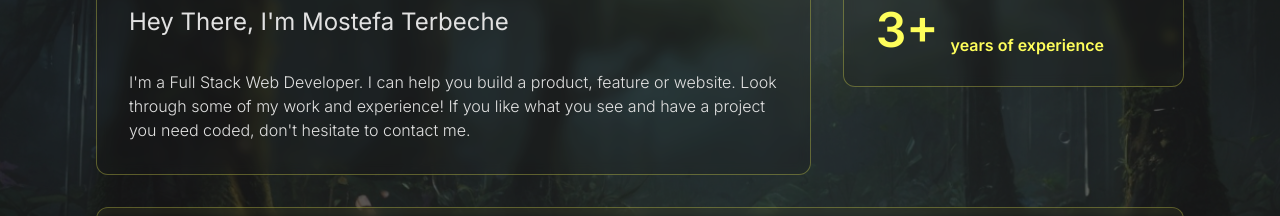
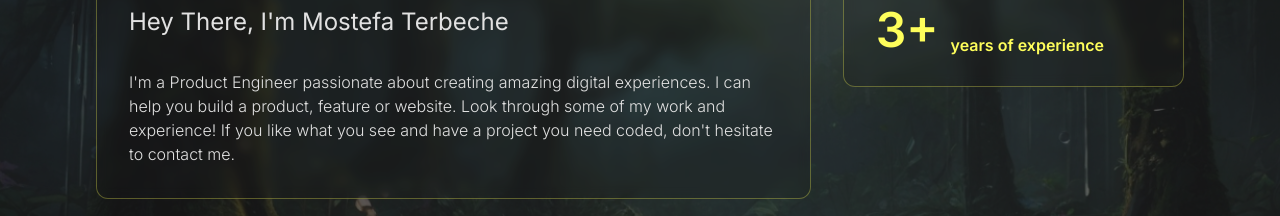
Before and after one commit to Terbeche/portfolio-next, a Next.js app: page /about in a window 1280 px wide. Shown: the part 287-503 px from the top of the page. Built offline with nearby package versions, Linux system fonts and the light colour scheme.

Commit message:
Update the about page and description

```diff
--- a/src/app/page.tsx
+++ b/src/app/page.tsx
@@ -25,7 +25,7 @@ export default function Home() {
             <span className="text-accent">Mostefa Terbeche</span>
           </h1>
           <p className="text-xl md:text-2xl text-muted-foreground mb-8 max-w-3xl mx-auto">
-            Full Stack Web Developer passionate about creating amazing digital experiences
+            Product Engineer passionate about creating amazing digital experiences
           </p>
           <div className="flex flex-col sm:flex-row gap-4 justify-center">
             <Link
--- a/src/components/about/index.tsx
+++ b/src/components/about/index.tsx
@@ -14,7 +14,7 @@ const AboutDetails: React.FC = () => {
             Hey There, I&apos;m Mostefa Terbeche
           </h2>
           <p className="font-light  text-xs sm:text-sm md:text-base   ">
-            I&apos;m a Full Stack Web Developer. I can help you build a product, feature or website. Look through some of my work and experience! If you like what you see and have a project you need coded, don&apos;t hesitate to contact me.
+            I&apos;m a Product Engineer passionate about creating amazing digital experiences. I can help you build a product, feature or website. Look through some of my work and experience! If you like what you see and have a project you need coded, don&apos;t hesitate to contact me.
           </p>
         </ItemLayout>
 
```
